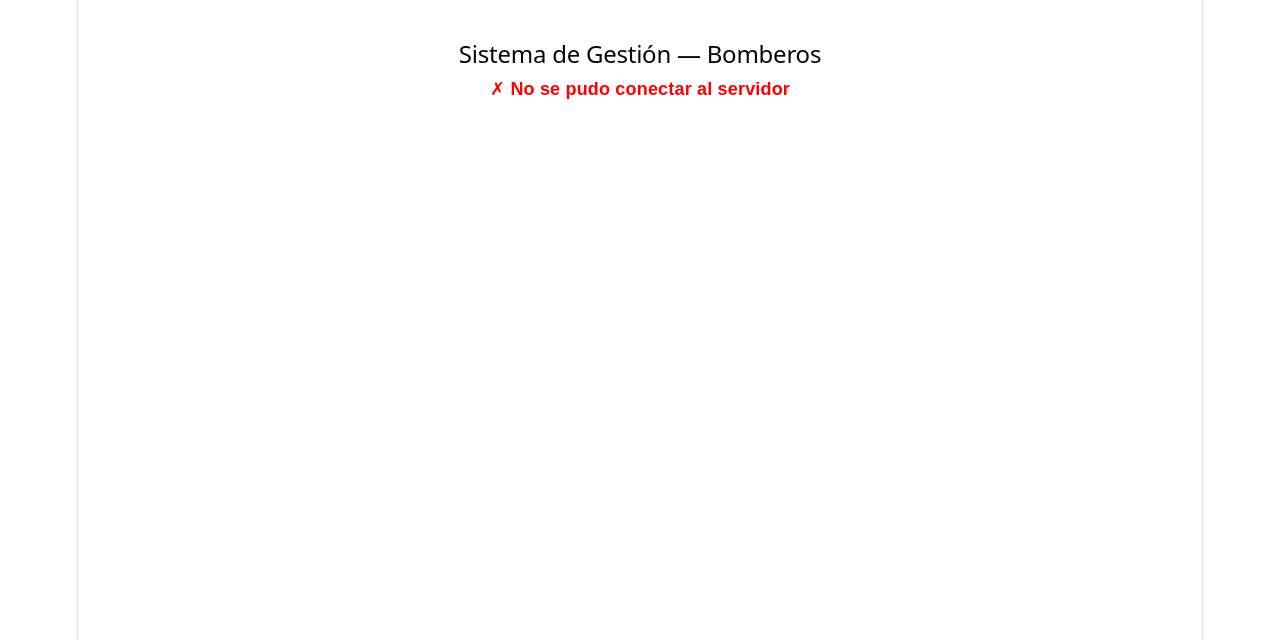
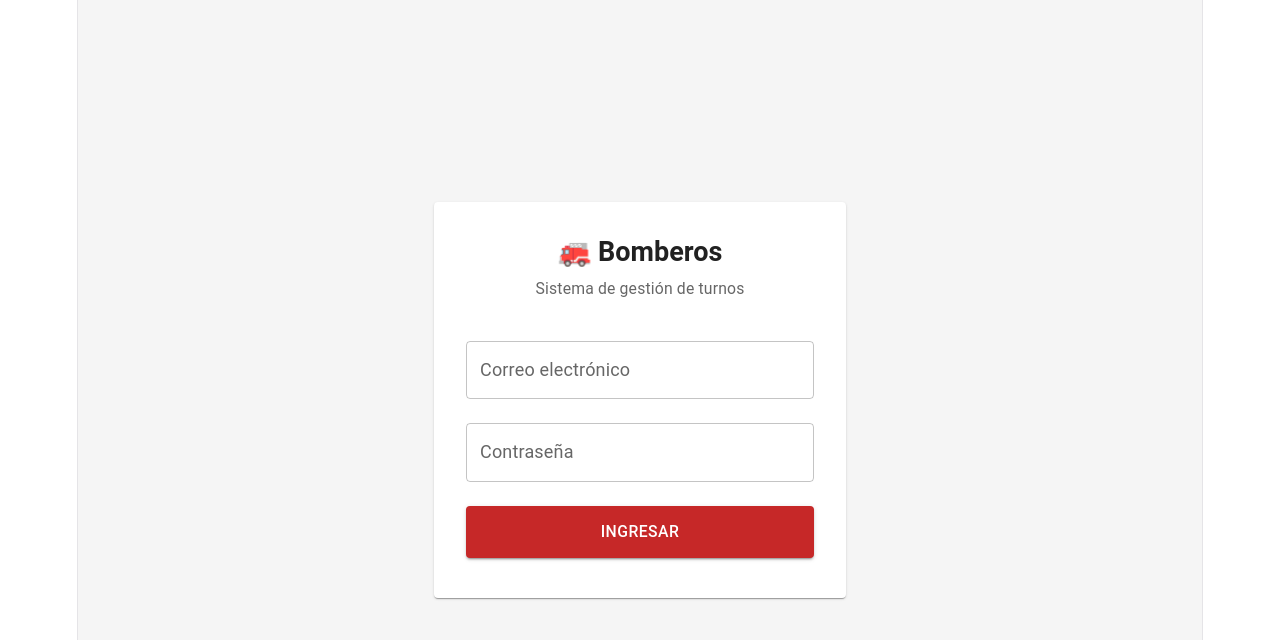
Before and after one commit to Darios0/bomberos-sis, a React (Vite) app in the folder client/: page / in a window 1280 px wide. Shown: the top 640 px of the page. Built offline with nearby package versions, Linux system fonts and the light colour scheme; no server answers.

Commit message:
frontend - login y dashboard basico funcionando

```diff
--- a/client/src/App.jsx
+++ b/client/src/App.jsx
@@ -1,28 +1,16 @@
-import { useEffect, useState } from 'react'
-import api from './api/axios'
+import { AuthProvider, useAuth } from './context/AuthContext'
+import Login from './pages/Login'
+import Dashboard from './pages/Dashboard'
 
-function App() {
-  const [estado, setEstado] = useState('Verificando conexión...')
-  const [color, setColor]   = useState('gray')
+function Rutas() {
+  const { usuario } = useAuth()
+  return usuario ? <Dashboard /> : <Login />
+}
 
-  useEffect(() => {
-    api.get('/health')
-      .then(() => {
-        setEstado('✓ Servidor conectado correctamente')
-        setColor('green')
-      })
-      .catch(() => {
-        setEstado('✗ No se pudo conectar al servidor')
-        setColor('red')
-      })
-  }, [])
-
+export default function App() {
   return (
-    <div style={{ padding: 40, fontFamily: 'sans-serif' }}>
-      <h2>Sistema de Gestión — Bomberos</h2>
-      <p style={{ color, fontWeight: 'bold', fontSize: 18 }}>{estado}</p>
-    </div>
+    <AuthProvider>
+      <Rutas />
+    </AuthProvider>
   )
 }
-
-export default App
--- /dev/null
+++ b/client/src/pages/Dashboard.jsx
@@ -0,0 +1,23 @@
+import { Box, Typography, Button, Chip } from '@mui/material'
+import { useAuth } from '../context/AuthContext'
+
+export default function Dashboard() {
+  const { usuario, logout } = useAuth()
+
+  return (
+    <Box sx={{ p: 4 }}>
+      <Typography variant="h4" fontWeight="bold" mb={1}>
+        Bienvenido, {usuario?.nombre}
+      </Typography>
+      <Chip
+        label={usuario?.rol}
+        color="error"
+        sx={{ mb: 3 }}
+      />
+      <br />
+      <Button variant="outlined" color="error" onClick={logout}>
+        Cerrar sesión
+      </Button>
+    </Box>
+  )
+}
--- /dev/null
+++ b/client/src/pages/Login.jsx
@@ -0,0 +1,76 @@
+import { useState } from 'react'
+import { useAuth } from '../context/AuthContext'
+import api from '../api/axios'
+import {
+  Box, Card, CardContent, TextField,
+  Button, Typography, Alert
+} from '@mui/material'
+
+export default function Login() {
+  const { login } = useAuth()
+  const [form, setForm]         = useState({ email: '', password: '' })
+  const [error, setError]       = useState('')
+  const [cargando, setCargando] = useState(false)
+
+  const handleSubmit = async () => {
+    setError('')
+    setCargando(true)
+    try {
+      const res = await api.post('/auth/login', form)
+      login(res.data.token, res.data.usuario)
+    } catch (err) {
+      setError(err.response?.data?.error || 'Error al conectar con el servidor')
+    } finally {
+      setCargando(false)
+    }
+  }
+
+  return (
+    <Box sx={{
+      minHeight: '100vh',
+      display: 'flex',
+      alignItems: 'center',
+      justifyContent: 'center',
+      bgcolor: '#f5f5f5'
+    }}>
+      <Card sx={{ width: 380, p: 2 }}>
+        <CardContent>
+          <Typography variant="h5" fontWeight="bold" textAlign="center" mb={1}>
+            🚒 Bomberos
+          </Typography>
+          <Typography variant="body2" textAlign="center" color="text.secondary" mb={3}>
+            Sistema de gestión de turnos
+          </Typography>
+
+          {error && <Alert severity="error" sx={{ mb: 2 }}>{error}</Alert>}
+
+          <TextField
+            label="Correo electrónico"
+            fullWidth
+            margin="normal"
+            value={form.email}
+            onChange={e => setForm({ ...form, email: e.target.value })}
+          />
+          <TextField
+            label="Contraseña"
+            type="password"
+            fullWidth
+            margin="normal"
+            value={form.password}
+            onChange={e => setForm({ ...form, password: e.target.value })}
+            onKeyDown={e => e.key === 'Enter' && handleSubmit()}
+          />
+          <Button
+            variant="contained"
+            fullWidth
+            sx={{ mt: 2, py: 1.5, bgcolor: '#c62828', '&:hover': { bgcolor: '#b71c1c' } }}
+            onClick={handleSubmit}
+            disabled={cargando}
+          >
+            {cargando ? 'Ingresando...' : 'Ingresar'}
+          </Button>
+        </CardContent>
+      </Card>
+    </Box>
+  )
+}
```
